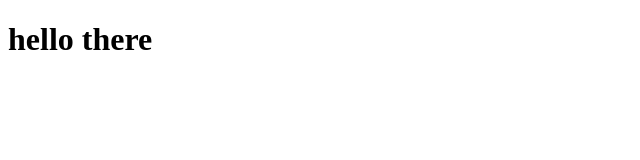
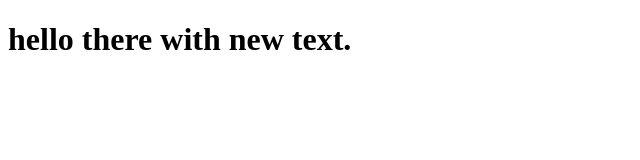
Before and after one commit to willyu812hk/coursera-test, a plain HTML site: page MyPages/index.html in a window 1280 px wide. Shown: the whole page, without its empty margins (0-640 px from the left). Drawn offline with Linux system fonts and the light colour scheme.

Commit message:
additional text

```diff
--- a/MyPages/index.html
+++ b/MyPages/index.html
@@ -5,6 +5,6 @@
 </head>
 
 <body>
-<h1>hello there</h1>
+<h1>hello there with new text.</h1>
 </body>
 </html>
```
